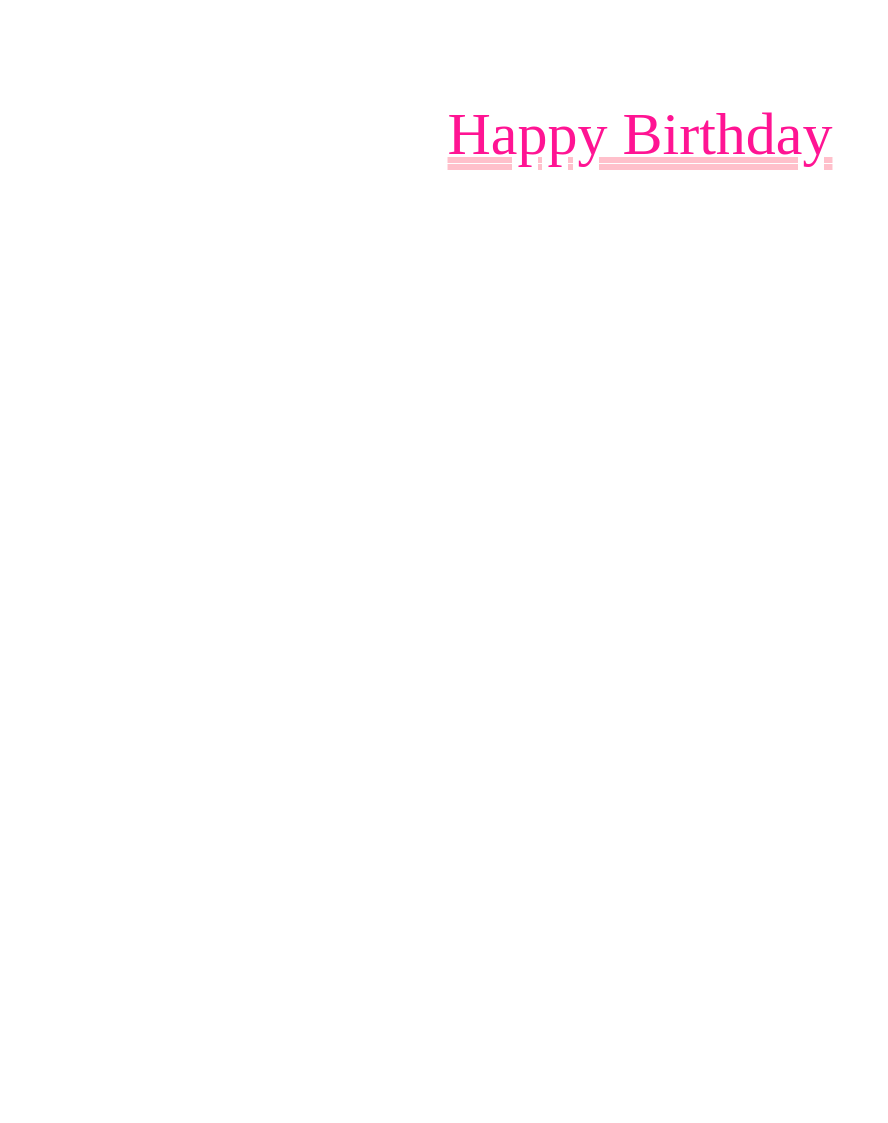
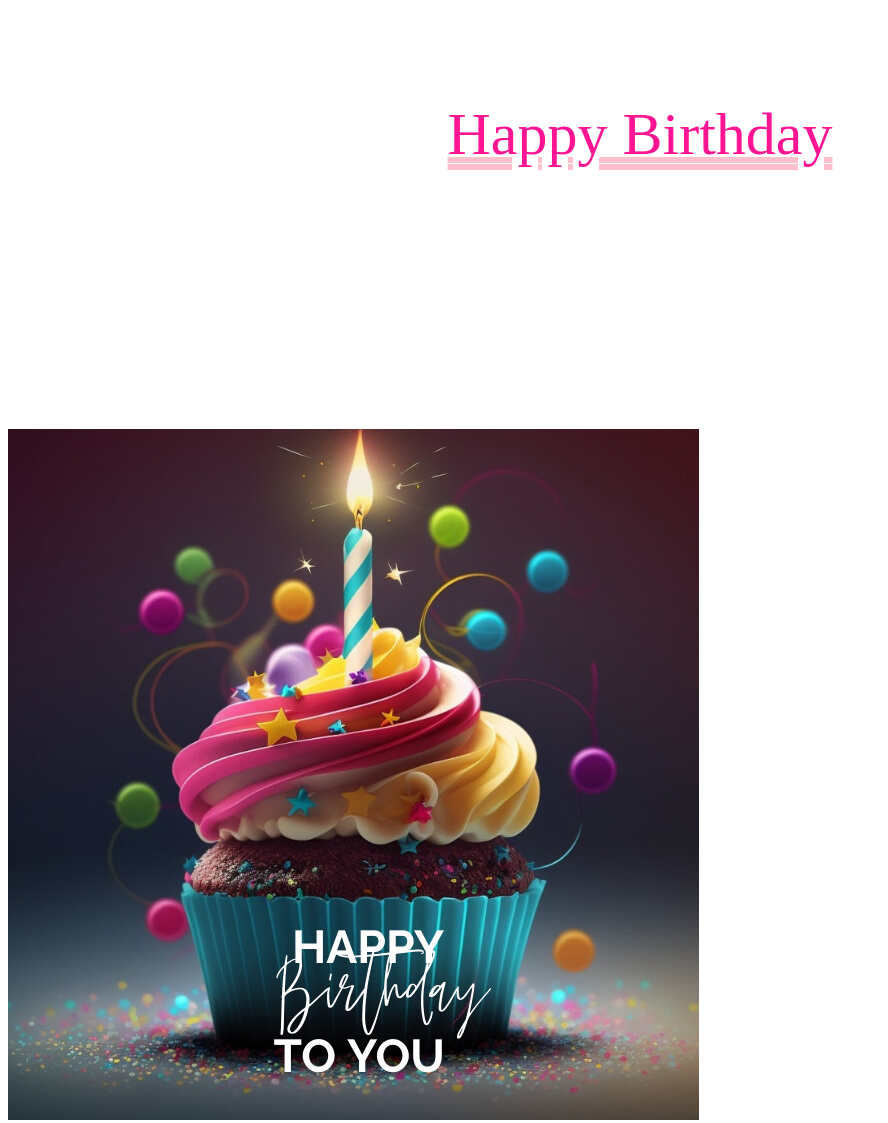
Before and after one commit to Mohamad1masri/BirthdayGift, a plain HTML site: page index.html in a window 1280 px wide. Shown: the whole page, without its empty margins (0-888 px from the left). Before the commit the page ends 800 px from the top, so only its background shows below. Drawn offline with Linux system fonts and the light colour scheme.

Commit message:
Update index.html

```diff
--- a/index.html
+++ b/index.html
@@ -6,5 +6,7 @@
 </head>
 <body >
     <p class="h" style="font-size: 60px ; color: deeppink; text-decoration: underline pink double; text-align: center; margin-top: 100px;">Happy Birthday</p>
+
+    <img src="happy.jpg" style="align-content: center; margin-top: 200px;">
 </body>
 </html>
```
